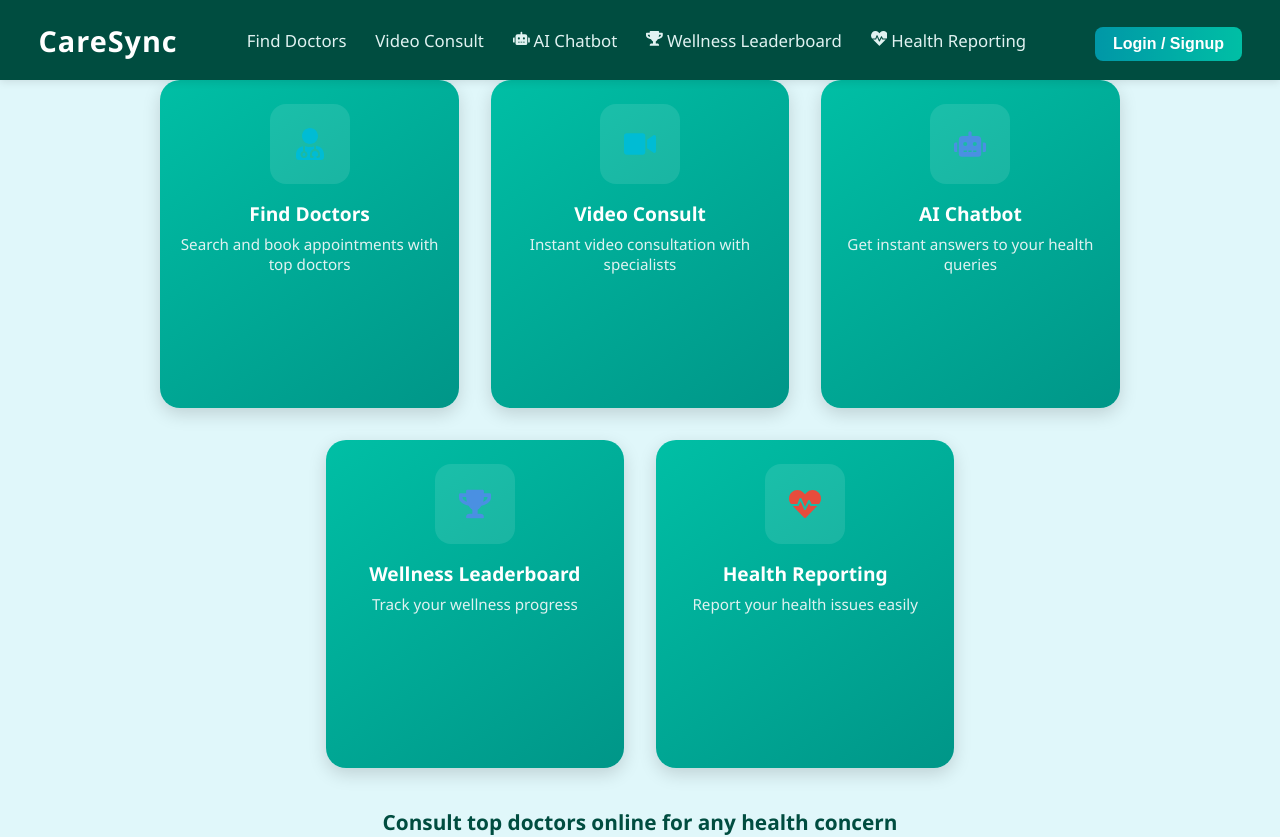
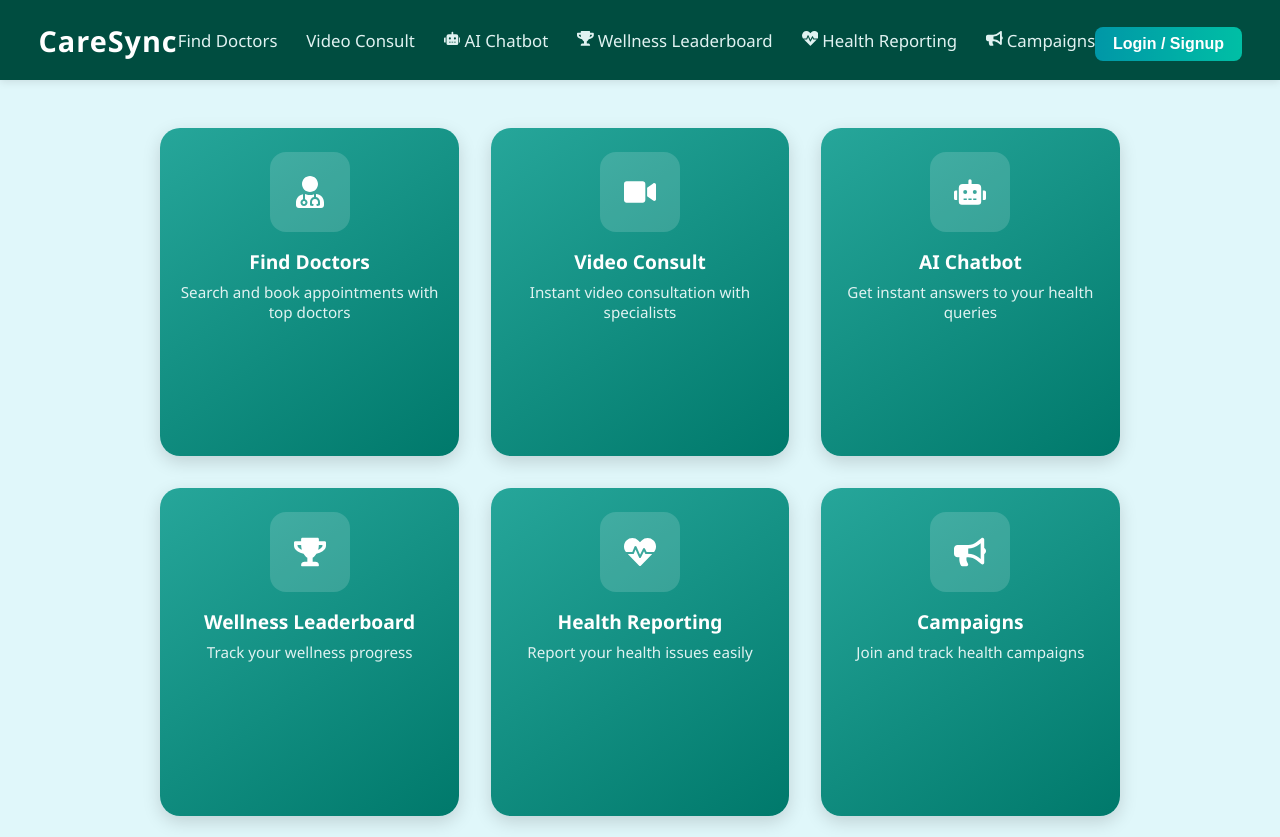
Before and after one commit to Shreyosi01/Hackathon, a React (Create React App) app in the folder frontend/: page / in a window 1280 px wide. Shown: the top 837 px of the page. Built offline with nearby package versions, Linux system fonts and the light colour scheme.

Commit message:
homepage

```diff
--- a/frontend/src/pages/HomePage.css
+++ b/frontend/src/pages/HomePage.css
@@ -60,36 +60,6 @@
   background-color: #0097a7;
 }
 
-/* SEARCH BAR */
-.search-bar-row {
-  display: flex;
-  justify-content: center;
-  align-items: center;
-  gap: 0.6rem;
-  margin: 2.5rem 0 2rem;
-  flex-wrap: wrap;
-}
-
-.location-select,
-.search-input {
-  padding: 0.7rem 1rem;
-  font-size: 1rem;
-  border-radius: 8px;
-  border: 1.5px solid #b2dfdb;
-  outline: none;
-  background-color: #ffffff;
-  transition: border 0.2s;
-}
-
-.location-select:focus,
-.search-input:focus {
-  border-color: #00bcd4;
-}
-
-.search-input {
-  width: 320px;
-}
-
 /* FEATURE CARDS */
 .feature-cards-row {
   display: flex;
@@ -97,10 +67,11 @@
   justify-content: center;
   gap: 2rem;
   padding: 0 2rem;
+  margin-top: 3rem; /* ✅ Lower cards from header */
 }
 
 .feature-card {
-  background: linear-gradient(145deg, #00bfa5, #009688);
+  background: linear-gradient(145deg, #26a69a, #00796b); /* ✅ updated teal palette */
   border-radius: 20px;
   width: 260px;
   min-height: 280px;
@@ -121,7 +92,7 @@
   width: 80px;
   height: 80px;
   margin: 0 auto 1rem auto;
-  background-color: rgba(255, 255, 255, 0.1);
+  background-color: rgba(255, 255, 255, 0.15);
   border-radius: 16px;
   display: flex;
   justify-content: center;
@@ -139,7 +110,7 @@
   color: #e0f2f1;
 }
 
-/* BOTTOM SECTION (UNCHANGED) */
+/* BOTTOM SECTION */
 .homepage-bottom {
   display: flex;
   flex-direction: column;
@@ -186,17 +157,9 @@
     justify-content: center;
   }
 
-  .search-bar-row {
-    flex-direction: column;
-  }
-
   .feature-cards-row {
     flex-direction: column;
     gap: 1.5rem;
-  }
-
-  .search-input {
-    width: 85vw;
   }
 
   .feature-card {
--- a/frontend/src/pages/HomePage.js
+++ b/frontend/src/pages/HomePage.js
@@ -1,7 +1,14 @@
 import React from "react";
 import "./HomePage.css";
 import { Link } from "react-router-dom";
-import { FaRobot, FaTrophy, FaHeartbeat, FaUserMd, FaVideo } from "react-icons/fa";
+import {
+  FaRobot,
+  FaTrophy,
+  FaHeartbeat,
+  FaUserMd,
+  FaVideo,
+  FaBullhorn,
+} from "react-icons/fa";
 import { isLoggedIn, getUser, logout } from "../services/auth"; // ✅ import auth utils
 
 export default function HomePage() {
@@ -36,6 +43,10 @@ export default function HomePage() {
             <FaHeartbeat style={{ marginRight: 4 }} />
             Health Reporting
           </Link>
+          <Link to="/campaigns">
+            <FaBullhorn style={{ marginRight: 4 }} />
+            Campaigns
+          </Link>
         </nav>
         <div className="header-actions">
           {loggedIn ? (
@@ -59,13 +70,11 @@ export default function HomePage() {
         </div>
       </header>
 
-
-
       {/* Feature Cards / Widgets */}
       <div className="feature-cards-row">
         <Link to="/find-doctors" className="feature-card">
-          <div className="feature-img feature-img1">
-            <FaUserMd size={32} color="#00bcd4" />
+          <div className="feature-img">
+            <FaUserMd size={32} color="#fff" />
           </div>
           <div className="feature-title">Find Doctors</div>
           <div className="feature-desc">
@@ -73,8 +82,8 @@ export default function HomePage() {
           </div>
         </Link>
         <Link to="/video-consult" className="feature-card">
-          <div className="feature-img feature-img2">
-            <FaVideo size={32} color="#00bcd4" />
+          <div className="feature-img">
+            <FaVideo size={32} color="#fff" />
           </div>
           <div className="feature-title">Video Consult</div>
           <div className="feature-desc">
@@ -82,8 +91,8 @@ export default function HomePage() {
           </div>
         </Link>
         <Link to="/ai-chatbot" className="feature-card">
-          <div className="feature-img feature-img3">
-            <FaRobot size={32} color="#4a90e2" />
+          <div className="feature-img">
+            <FaRobot size={32} color="#fff" />
           </div>
           <div className="feature-title">AI Chatbot</div>
           <div className="feature-desc">
@@ -91,18 +100,25 @@ export default function HomePage() {
           </div>
         </Link>
         <Link to="/wellness-leaderboard" className="feature-card">
-          <div className="feature-img feature-img4">
-            <FaTrophy size={32} color="#4a90e2" />
+          <div className="feature-img">
+            <FaTrophy size={32} color="#fff" />
           </div>
           <div className="feature-title">Wellness Leaderboard</div>
           <div className="feature-desc">Track your wellness progress</div>
         </Link>
         <Link to="/health-report" className="feature-card">
-          <div className="feature-img feature-img5">
-            <FaHeartbeat size={32} color="#e74c3c" />
+          <div className="feature-img">
+            <FaHeartbeat size={32} color="#fff" />
           </div>
           <div className="feature-title">Health Reporting</div>
           <div className="feature-desc">Report your health issues easily</div>
+        </Link>
+        <Link to="/campaigns" className="feature-card">
+          <div className="feature-img">
+            <FaBullhorn size={32} color="#fff" />
+          </div>
+          <div className="feature-title">Campaigns</div>
+          <div className="feature-desc">Join and track health campaigns</div>
         </Link>
       </div>
 
@@ -115,7 +131,6 @@ export default function HomePage() {
             specialists
           </div>
         </div>
-
       </div>
     </div>
   );
```
